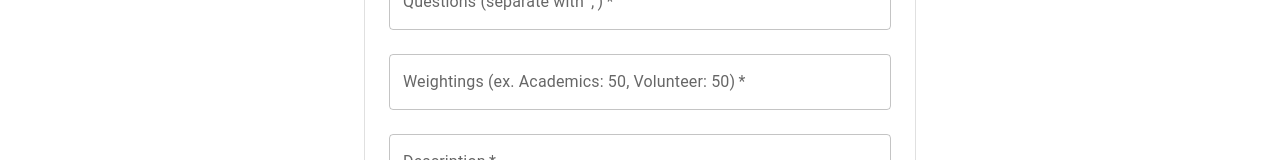
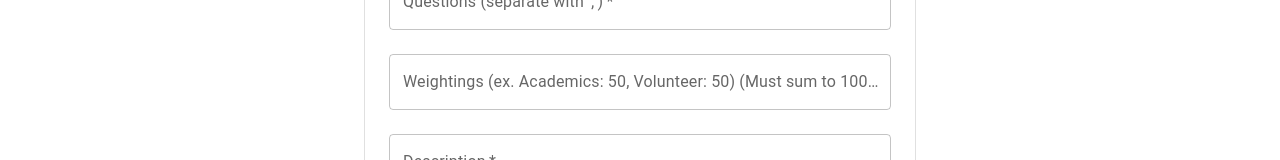
Before and after one commit to ECE493-W22G6/scholarship-application-site, a React (Create React App) app in the folder client/: page /submitscholarship in a window 1280 px wide. Shown: the part 387-547 px from the top of the page. Built offline with nearby package versions, Linux system fonts and the light colour scheme.

Commit message:
change weigting text

```diff
--- a/client/src/components/ScholarshipForm.jsx
+++ b/client/src/components/ScholarshipForm.jsx
@@ -129,7 +129,7 @@ const ScholarshipForm = () => {
                   required
                   id="weightings"
                   name="weightings"
-                  label="Weightings (ex. Academics: 50, Volunteer: 50)"
+                  label="Weightings (ex. Academics: 50, Volunteer: 50) (Must sum to 100)"
                   fullWidth
                 />
               </Grid>
```
Also changed, not shown: 1 other file (tests, documents, lock files or other folders).
